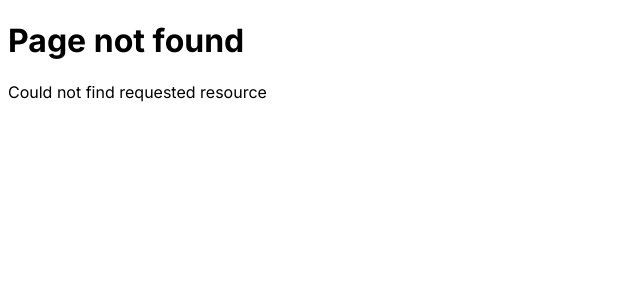
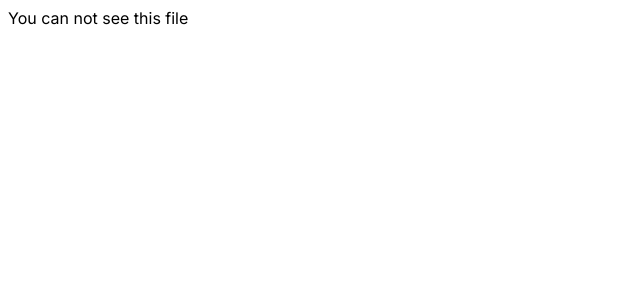
Before and after one commit to jasimchowdhury/Jasim-s-nextjs-14, a Next.js app: page /%5F in a window 1280 px wide. Before the commit this address had no page. Shown: the top 300 px of the page, without its empty margins (0-640 px from the left). Built offline with nearby package versions, Linux system fonts and the light colour scheme.

Commit message:
private folder- %5F can work as _

```diff
--- /dev/null
+++ b/src/app/%5F/page.tsx
@@ -0,0 +1,7 @@
+import React from "react";
+
+const PrivateRoute = () => {
+  return <div>You can not see this file</div>;
+};
+
+export default PrivateRoute;
```
Also changed, not shown: src/app/%5F/format-date.ts (added).
